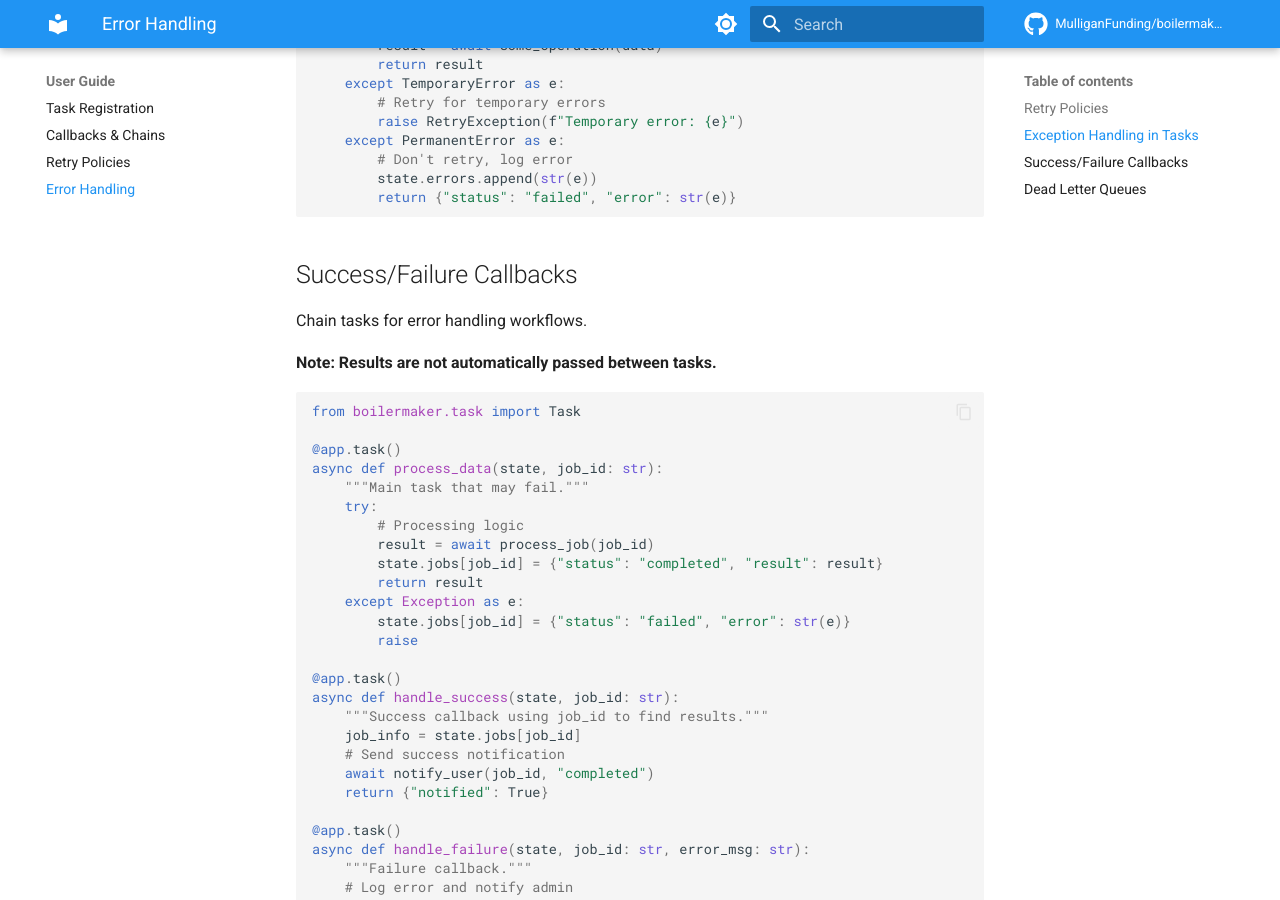
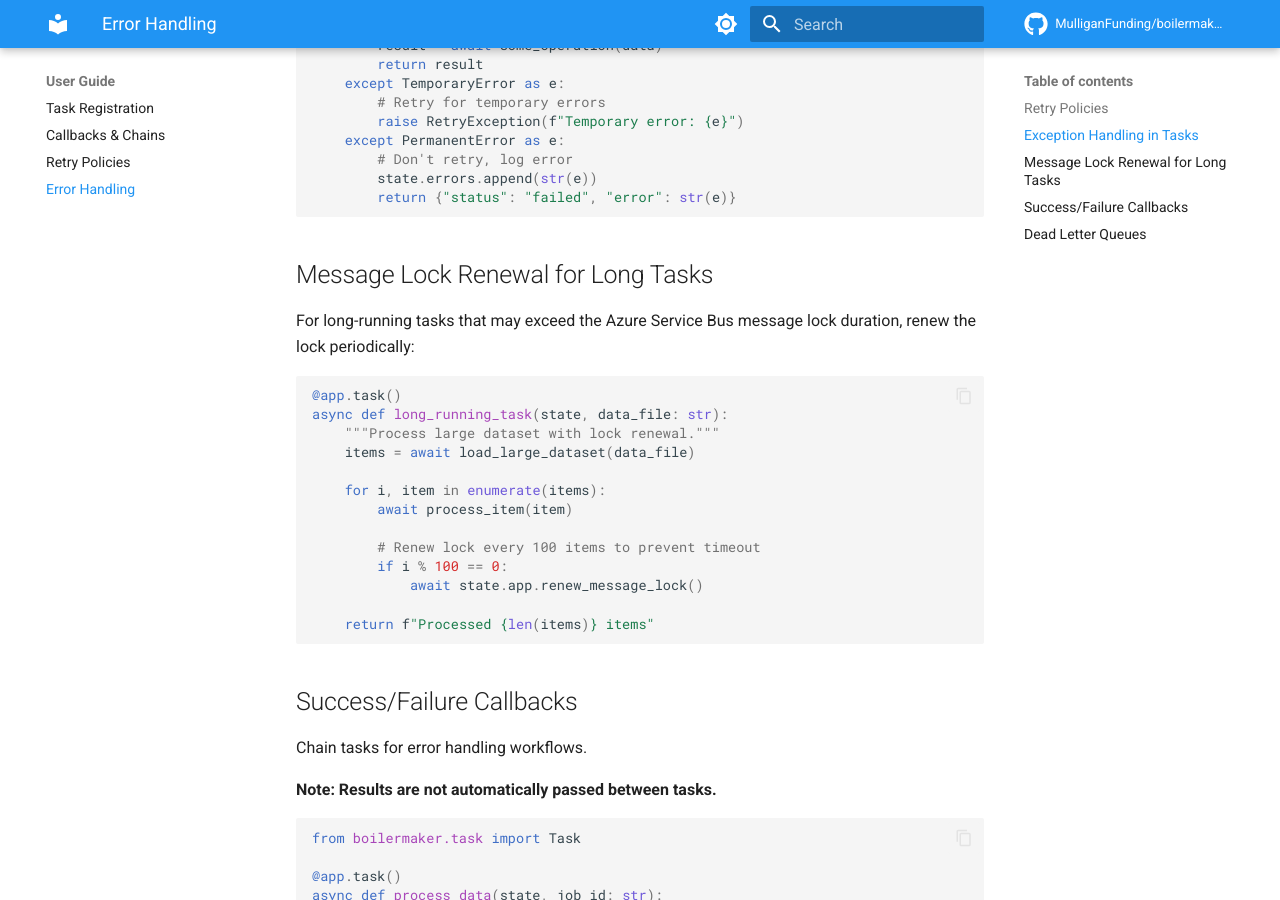
Before and after one commit to MulliganFunding/boilermaker-servicebus, an MkDocs documentation site: the page built from docs/guides/error-handling.md, in a window 1280 px wide and 900 px high, scrolled down 1009 px. Built offline with MkDocs 1.6.1 and Material for MkDocs 9.7.7, drawn with Linux system fonts in a browser that asks for light colours; comment, search, counter and statistics services are not loaded.

Commit message:
ADd renew_message_lock

````diff
--- a/docs/guides/error-handling.md
+++ b/docs/guides/error-handling.md
@@ -49,6 +49,26 @@ async def resilient_task(state, data: dict):
         # Don't retry, log error
         state.errors.append(str(e))
         return {"status": "failed", "error": str(e)}
+```
+
+## Message Lock Renewal for Long Tasks
+
+For long-running tasks that may exceed the Azure Service Bus message lock duration, renew the lock periodically:
+
+```python
+@app.task()
+async def long_running_task(state, data_file: str):
+    """Process large dataset with lock renewal."""
+    items = await load_large_dataset(data_file)
+
+    for i, item in enumerate(items):
+        await process_item(item)
+
+        # Renew lock every 100 items to prevent timeout
+        if i % 100 == 0:
+            await state.app.renew_message_lock()
+
+    return f"Processed {len(items)} items"
 ```
 
 ## Success/Failure Callbacks
--- a/pyproject.toml
+++ b/pyproject.toml
@@ -1,6 +1,6 @@
 [project]
 name = "boilermaker-servicebus"
-version = "0.7.2"
+version = "0.8.0"
 description = "An async python Background task system using Azure Service Bus Queues"
 authors = [{ "name" = "Erik Aker", "email" = "eaker@mulliganfunding.com" }]
 license = { file = "LICENSE" }
````
Also changed, not shown: docs/api-reference/app.md (+32 -0 lines), 3 other files.
